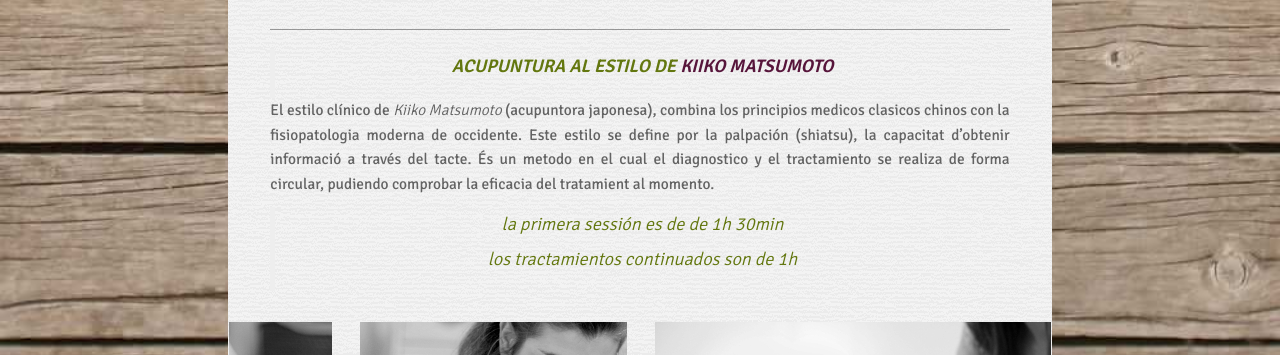
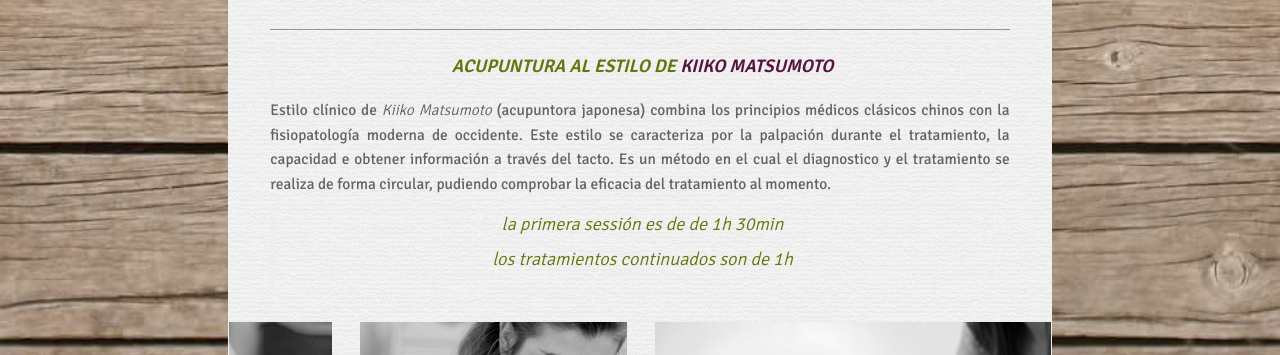
Before and after one commit to agustibr/shiatsu.nuriabelloc.com, a Jekyll site: the page built from es/1-sesiones.md, in a window 1280 px wide. Shown: the part 191-546 px from the top of the page. Built offline with Jekyll 4.4.1, drawn with Linux system fonts in a browser that asks for light colours; some web fonts are replaced.

Commit message:
Updated 1-sesiones.md

```diff
--- a/es/1-sesiones.md
+++ b/es/1-sesiones.md
@@ -30,11 +30,11 @@
 
 > **ACUPUNTURA AL ESTILO DE [KIIKO MATSUMOTO](http://www.kiikomatsumoto.com/)**
 
-El estilo clínico de _Kiiko Matsumoto_ (acupuntora japonesa), combina los principios medicos clasicos chinos con la fisiopatologia moderna de occidente. Este estilo se define por la palpación (shiatsu), la capacitat d'obtenir informació a través del tacte. És un metodo en el cual el diagnostico y el tractamiento se realiza de forma circular, pudiendo comprobar la eficacia del tratamient al momento.
+Estilo clínico de _Kiiko Matsumoto_ (acupuntora japonesa) combina los principios médicos clásicos chinos con la fisiopatología moderna de occidente. Este estilo se caracteriza por la palpación durante el tratamiento, la capacidad e obtener información a través del tacto. Es un método en el cual el diagnostico y el tratamiento se realiza de forma circular, pudiendo comprobar la eficacia del tratamiento al momento.
 
 > _la primera sessión es de de 1h 30min_
 
-> _los tractamientos continuados son de 1h_
+> _los tratamientos continuados son de 1h_
 
 {% include carousel.html imgs=page.shiatsuCarousel %}
 
```
